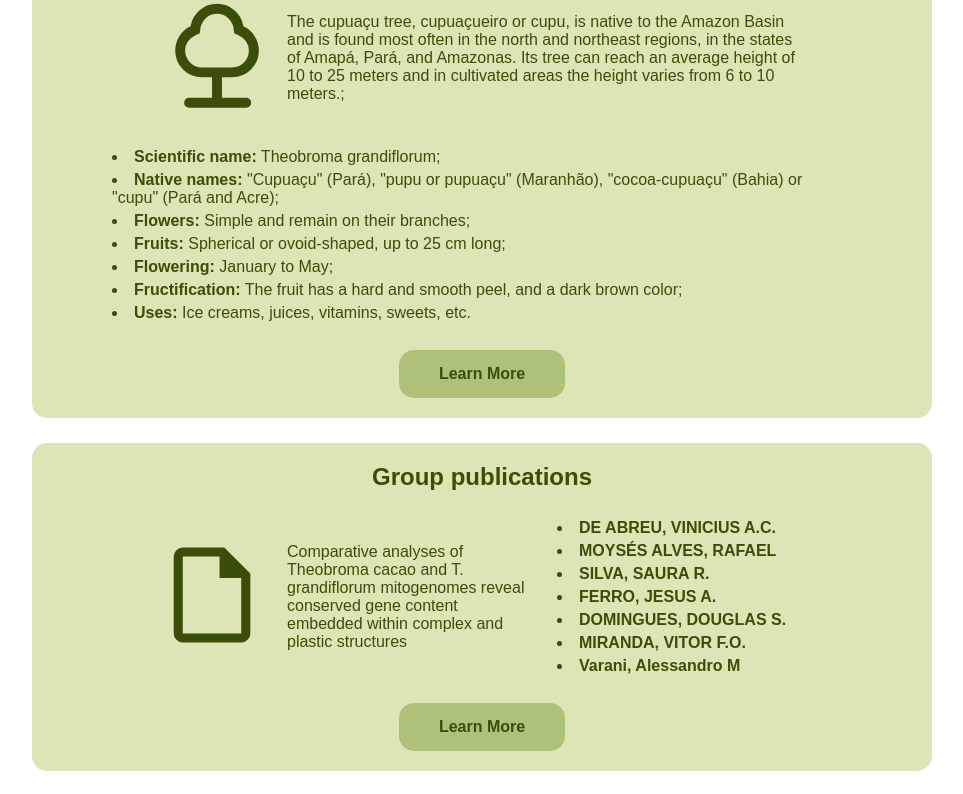
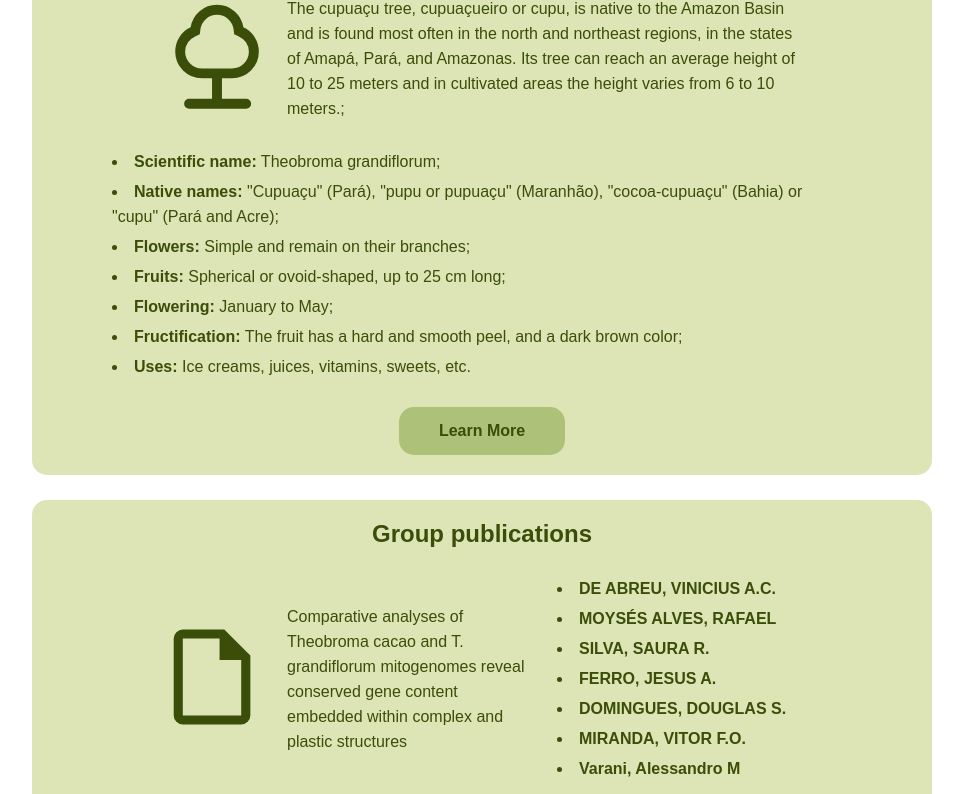
Before and after one commit to Cristiano-Monteiro/TDB-page, a React (Vite) app in the folder tdb-page/: page / in a window 1280 px wide. Shown: the part 231-1025 px from the top of the page, without its empty margins (158-1121 px from the left). Built offline with nearby package versions, Linux system fonts and the light colour scheme.

Commit message:
Added Home page transition animation

```diff
--- a/tdb-page/src/TdbPageComponents/PageSections/Navbar/Navbar.tsx
+++ b/tdb-page/src/TdbPageComponents/PageSections/Navbar/Navbar.tsx
@@ -1,6 +1,6 @@
 import { useState, useRef, useEffect } from 'react';
 
-import { Link, NavLink } from 'react-router-dom';
+import { NavLink } from 'react-router-dom';
 
 import styles from './Navbar.module.css';
 
--- a/tdb-page/src/TdbPageComponents/Pages/Home/Home.module.css
+++ b/tdb-page/src/TdbPageComponents/Pages/Home/Home.module.css
@@ -6,6 +6,11 @@
     flex-direction: column;
     align-items: center;
     gap: 2.5rem;
+}
+
+.container p,
+.container li{
+    line-height: 2.5rem;
 }
 
 .welcomeMessage{
@@ -181,6 +186,44 @@
     gap: 1rem;
 }
 
+/*=== Sections animations ===*/
+
+.welcomeMessage h2,
+.welcomeMessage div,
+.description,
+.publications,
+.lastPapers{
+    opacity: 0;
+    transform: translateX(-3rem);
+}
+
+.welcomeMessage h2{
+    animation: sectionAnimation 1s ease-in-out .1s forwards;
+}
+
+.welcomeMessage div{
+    animation: sectionAnimation 1s ease-in-out .3s forwards;
+}
+
+.description{
+    animation: sectionAnimation 1s ease-in-out .6s forwards;
+}
+
+.publications{
+    animation: sectionAnimation 1s ease-in-out 1.1s forwards;
+}
+
+.lastPapers{
+    animation: sectionAnimation 1s ease-in-out 1.6s forwards;
+}
+
+@keyframes sectionAnimation {
+    100%{
+        opacity: 1;
+        transform: translateX(0);
+    }
+}
+
 @media screen and (min-width: 780px) {
     .welcomeMessage h2{
         font-size: 2.3rem;
```
